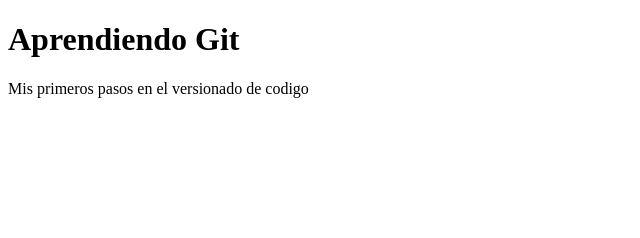
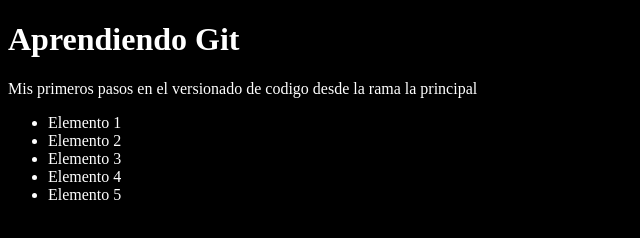
Before and after one commit to Luisrivera1211/youtube-git, a plain HTML site: page index.html in a window 1280 px wide. Shown: the whole page, without its empty margins (0-640 px from the left). Drawn offline with Linux system fonts and the light colour scheme.

Commit message:
Agregando style.css al index.html

```diff
--- a/index.html
+++ b/index.html
@@ -4,10 +4,20 @@
     <meta charset="UTF-8" />
     <meta name="viewport" content="width=device-width, initial-scale=1.0" />
     <title>Aprendiendo Git</title>
+    <link rel="stylesheet" href="style.css" />
   </head>
   <body>
     <h1>Aprendiendo Git</h1>
 
-    <p>Mis primeros pasos en el versionado de codigo</p>
+    <p>
+      Mis primeros pasos en el versionado de codigo desde la rama la principal
+    </p>
+    <ul>
+      <li>Elemento 1</li>
+      <li>Elemento 2</li>
+      <li>Elemento 3</li>
+      <li>Elemento 4</li>
+      <li>Elemento 5</li>
+    </ul>
   </body>
 </html>
```
